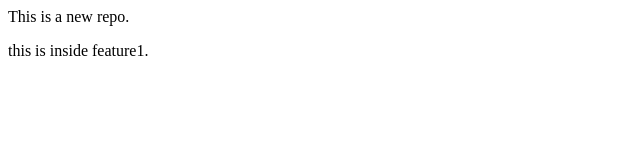
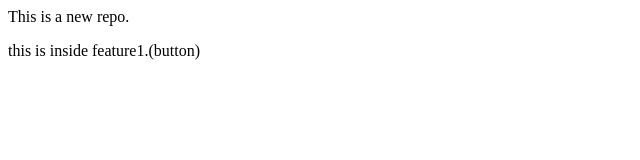
Before and after one commit to acgovardhan/localrepo, a plain HTML site: page index.html in a window 1280 px wide. Shown: the full height of the page, 0-640 px from the left. Drawn offline with Linux system fonts and the light colour scheme.

```diff
--- a/index.html
+++ b/index.html
@@ -1,2 +1,2 @@
 <p>This is a new repo.</p>
-<p>this is inside feature1.</p>
+<p>this is inside feature1.(button)</p>
```
